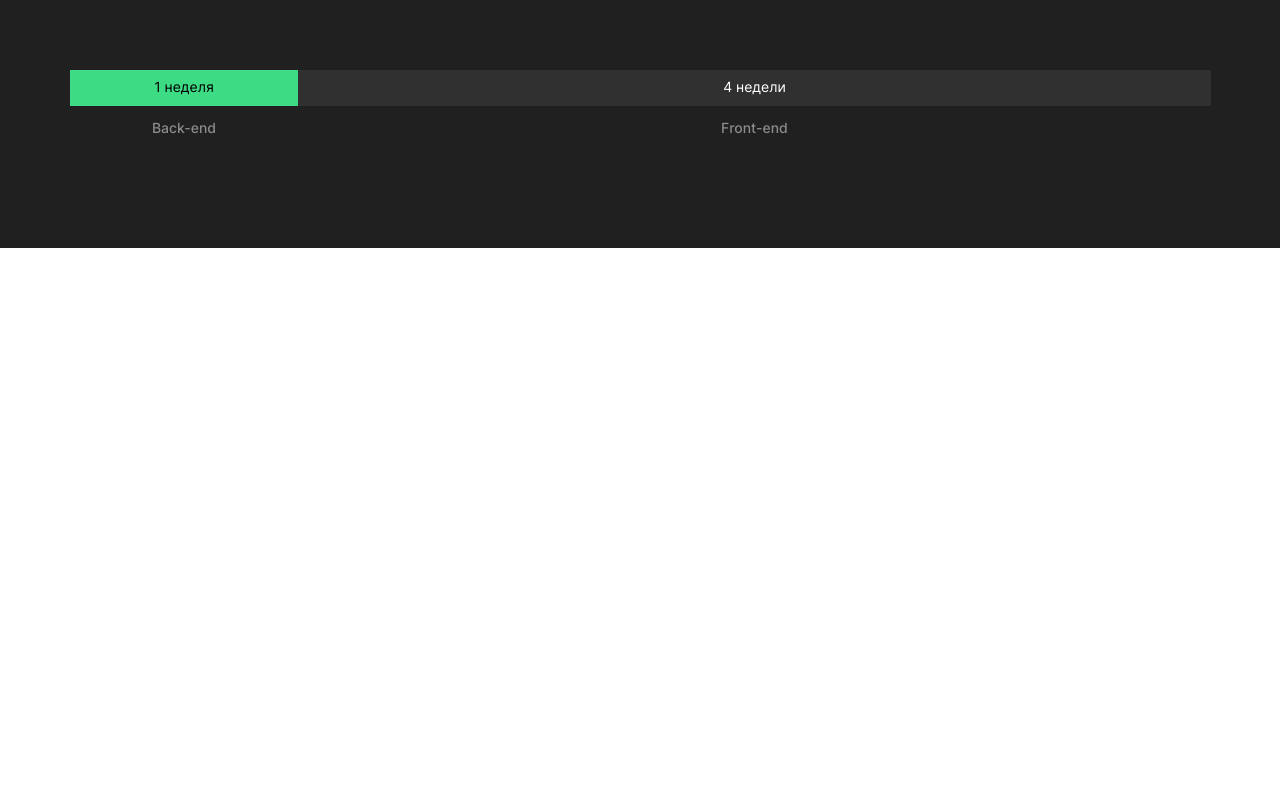
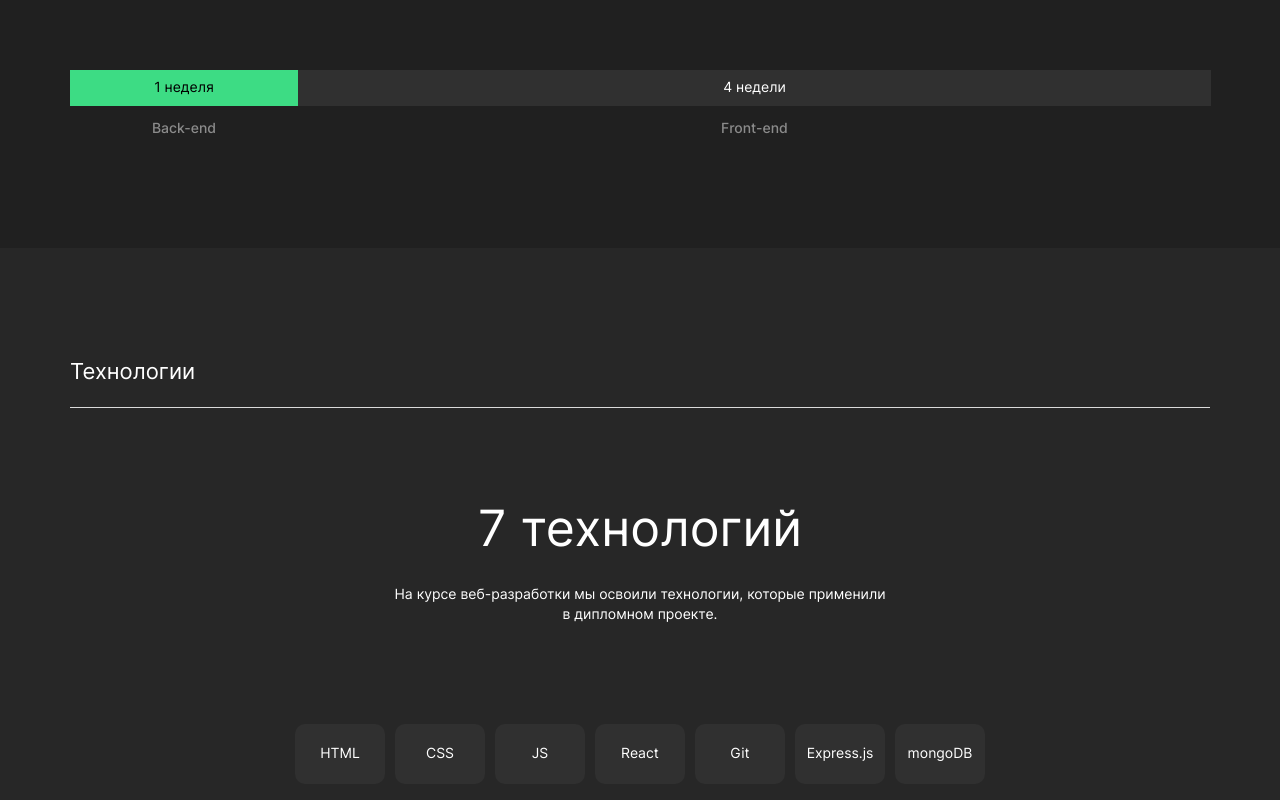
Before and after one commit to milkovskayaa/movies-explorer-frontend, a React (Create React App) app: page / in a window 1280 px wide. Shown: the part 1024-1824 px from the top of the page. Before the commit the page ends 1272 px from the top, so only its background shows below. Built offline with nearby package versions, Linux system fonts and the light colour scheme.

Commit message:
feat: сверстать компонент Techs

```diff
--- a/src/components/AboutProject/AboutProject.css
+++ b/src/components/AboutProject/AboutProject.css
@@ -5,11 +5,11 @@
   height: 608px;
 }
 
-.project__container {
+.landing-container {
   padding: 110px 70px;
 }
 
-.project__title {
+.landing-title {
   font-weight: 400;
   font-size: 22px;
   line-height: 1.2;
--- a/src/components/AboutProject/AboutProject.js
+++ b/src/components/AboutProject/AboutProject.js
@@ -3,8 +3,8 @@
 function AboutProject() {
   return(
     <section className='project'>
-      <div className='project__container'>
-        <h2 id='project-title' className='project__title'>О проекте</h2>
+      <div className='project__container landing-container'>
+        <h2 id='project-title' className='project__title landing-title'>О проекте</h2>
         <div className='project__stages'>
           <div className='project__stages-column'>
             <p className='project__stages-title'>Дипломный проект включал 5 этапов</p>
--- a/src/components/Main/Main.js
+++ b/src/components/Main/Main.js
@@ -2,6 +2,7 @@
 import Promo from '../Promo/Promo';
 import NavTab from '../NavTab/NavTab';
 import AboutProject from '../AboutProject/AboutProject';
+import Techs from '../Techs/Techs';
 
 function Main() {
   return(
@@ -9,8 +10,8 @@
       <Promo />
       <NavTab />
       <AboutProject />
+      <Techs />
     </main>
-
   )
 }
 
--- a/src/components/NavTab/NavTab.css
+++ b/src/components/NavTab/NavTab.css
@@ -11,12 +11,12 @@
   margin: 0;
   padding: 0;
   list-style-type: none;
+  gap: 40px;
 }
 
 .navtab__link {
   text-decoration: none;
   margin-top: 24px;
-  margin-right: 40px;
   border-bottom: 1px solid #fff;
 }
 
--- a/src/components/Techs/Techs.css
+++ b/src/components/Techs/Techs.css
@@ -0,0 +1,56 @@
+.techs {
+  background-color: #272727;
+}
+
+.techs__info {
+  border-top: 1px solid #dadada;
+}
+
+.techs__info-title {
+  font-weight: 400;
+  font-size: 50px;
+  line-height: 1.2;
+  text-align: center;
+  color: #fff;
+  margin: 0;
+  padding-top: 90px;
+}
+
+.techs__info-subtitle {
+  font-weight: 400;
+  font-size: 14px;
+  line-height: 1.4;
+  text-align: center;
+  color: #fff;
+  margin: 0;
+  padding: 26px 320px 100px;
+  max-width: 500px;
+  width: 100%;
+}
+
+.techs__info-list {
+  list-style-type: none;
+  margin: 0;
+  padding: 0;
+  display: flex;
+  gap: 10px;
+  justify-content: center;
+}
+
+.techs__info-item {
+  width: 90px;
+  height: 60px;
+  border-radius: 10px;
+  background-color: #303030;
+  display: flex;
+  justify-content: center;
+  align-items: center;
+}
+
+.techs__info-text {
+  font-weight: 400;
+  font-size: 14px;
+  line-height: 1.2;
+  color: #fff;
+  margin: 0;
+}
--- a/src/components/Techs/Techs.js
+++ b/src/components/Techs/Techs.js
@@ -0,0 +1,40 @@
+import React from 'react';
+
+function Techs() {
+  return(
+    <section className='techs'>
+      <div className='techs__container landing-container'>
+        <h2 id='techs-title' className='techs-title landing-title'>Технологии</h2>
+        <div className='techs__info'>
+          <p className='techs__info-title'>7 технологий</p>
+          <p className='techs__info-subtitle'>На курсе веб-разработки мы освоили технологии, которые применили в дипломном проекте.</p>
+          <ul className='techs__info-list'>
+            <li className='techs__info-item'>
+              <p className='techs__info-text'>HTML</p>
+            </li>
+            <li className='techs__info-item'>
+              <p className='techs__info-text'>CSS</p>
+            </li>
+            <li className='techs__info-item'>
+              <p className='techs__info-text'>JS</p>
+            </li>
+            <li className='techs__info-item'>
+              <p className='techs__info-text'>React</p>
+            </li>
+            <li className='techs__info-item'>
+              <p className='techs__info-text'>Git</p>
+            </li>
+            <li className='techs__info-item'>
+              <p className='techs__info-text'>Express.js</p>
+            </li>
+            <li className='techs__info-item'>
+              <p className='techs__info-text'>mongoDB</p>
+            </li>
+          </ul>
+        </div>
+      </div>
+    </section>
+  )
+}
+
+export default Techs;
--- a/src/index.css
+++ b/src/index.css
@@ -5,3 +5,4 @@
 @import url(./components/Promo/Promo.css);
 @import url(./components/NavTab/NavTab.css);
 @import url(./components/AboutProject/AboutProject.css);
+@import url(./components/Techs/Techs.css);
```
